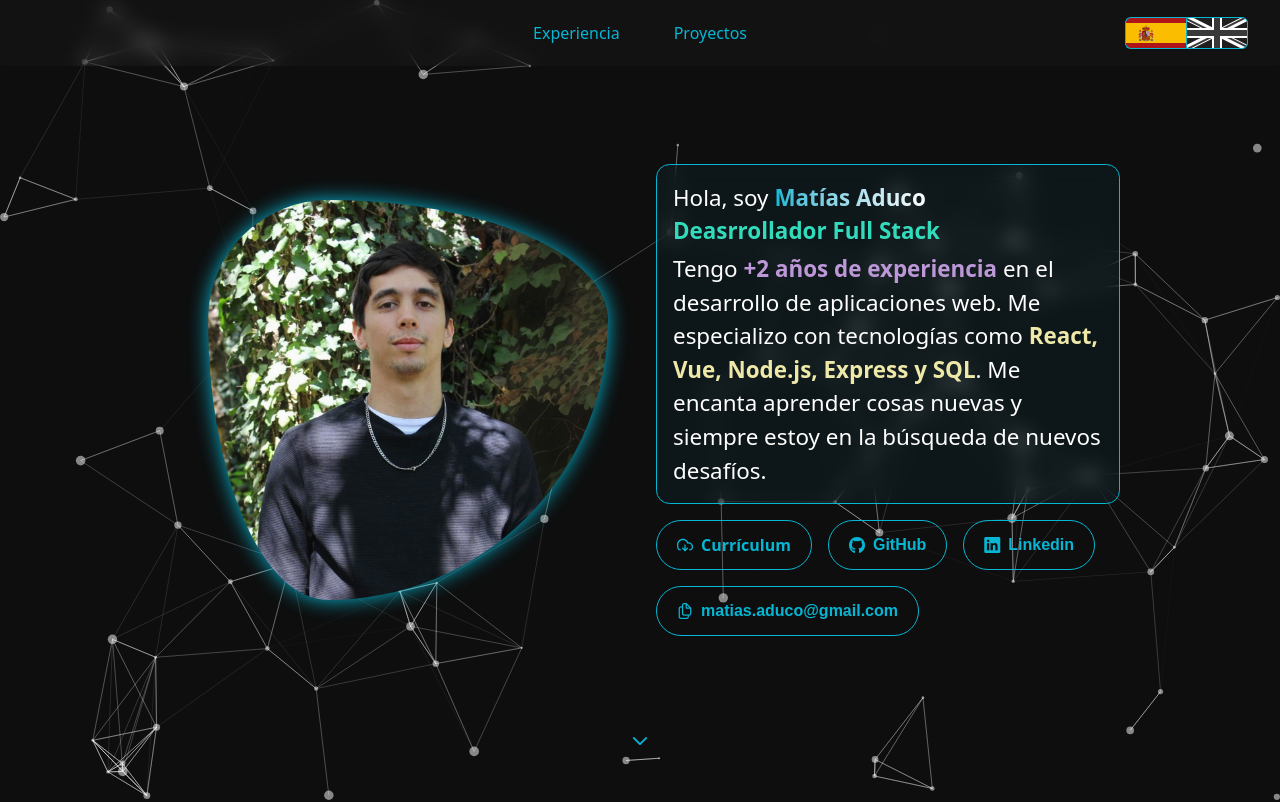
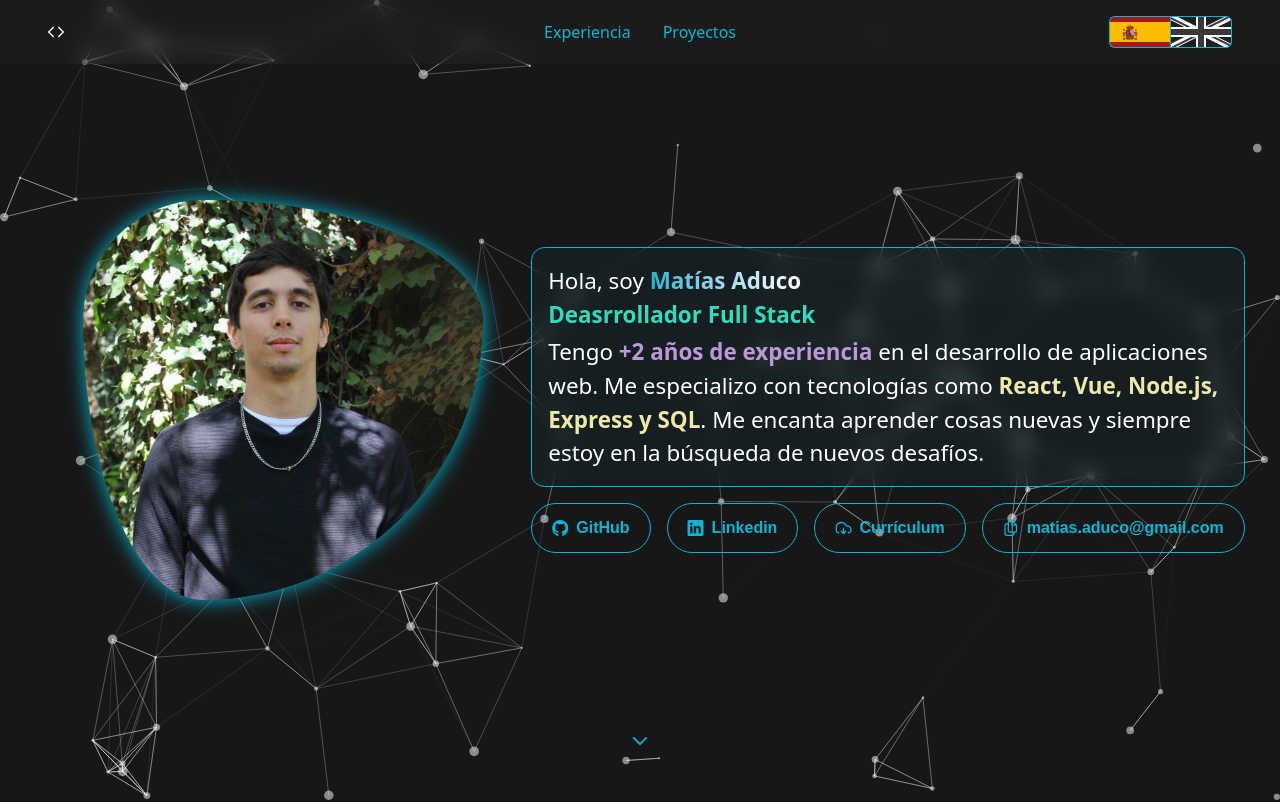
Before and after one commit to matiasaduco/portfolio, a React (Vite) app: page / in a window 1280 px wide. Shown: the top 802 px of the page. Built offline with nearby package versions, Linux system fonts and the light colour scheme; a web font is replaced by a local one.

Commit message:
AboutMe ahora se llama Home
Agregado ícono de Home a la NavBar

```diff
--- a/src/App.css
+++ b/src/App.css
@@ -2,7 +2,7 @@
 
 html {
   scroll-behavior: smooth;
-  background-color: #0e0e0e;
+  background-color: #171717;
   color: white;
 }
 
--- a/src/App.jsx
+++ b/src/App.jsx
@@ -1,8 +1,49 @@
 import './App.css'
 import 'primereact/resources/themes/lara-light-cyan/theme.css'
+// import 'primereact/resources/themes/bootstrap4-light-blue/theme.css'
+// import 'primereact/resources/themes/bootstrap4-light-purple/theme.css'
+// import 'primereact/resources/themes/bootstrap4-dark-blue/theme.css'
+// import 'primereact/resources/themes/bootstrap4-dark-purple/theme.css'
+// import 'primereact/resources/themes/md-light-indigo/theme.css'
+// import 'primereact/resources/themes/md-light-deeppurple/theme.css'
+// import 'primereact/resources/themes/md-dark-indigo/theme.css'
+// import 'primereact/resources/themes/md-dark-deeppurple/theme.css'
+// import 'primereact/resources/themes/mdc-light-indigo/theme.css'
+// import 'primereact/resources/themes/mdc-light-deeppurple/theme.css'
+// import 'primereact/resources/themes/mdc-dark-indigo/theme.css'
+// import 'primereact/resources/themes/mdc-dark-deeppurple/theme.css'
+// import 'primereact/resources/themes/tailwind-light/theme.css'
+// import 'primereact/resources/themes/fluent-light/theme.css'
+// import 'primereact/resources/themes/lara-light-blue/theme.css'
+// import 'primereact/resources/themes/lara-light-indigo/theme.css'
+// import 'primereact/resources/themes/lara-light-purple/theme.css'
+// import 'primereact/resources/themes/lara-light-teal/theme.css'
+// import 'primereact/resources/themes/lara-dark-blue/theme.css'
+// import 'primereact/resources/themes/lara-dark-indigo/theme.css'
+// import 'primereact/resources/themes/lara-dark-purple/theme.css'
+// import 'primereact/resources/themes/lara-dark-teal/theme.css'
+// import 'primereact/resources/themes/soho-light/theme.css'
+// import 'primereact/resources/themes/soho-dark/theme.css'
+// import 'primereact/resources/themes/viva-light/theme.css'
+// import 'primereact/resources/themes/viva-dark/theme.css'
+// import 'primereact/resources/themes/mira/theme.css'
+// import 'primereact/resources/themes/nano/theme.css'
+// import 'primereact/resources/themes/saga-blue/theme.css'
+// import 'primereact/resources/themes/saga-green/theme.css'
+// import 'primereact/resources/themes/saga-orange/theme.css'
+// import 'primereact/resources/themes/saga-purple/theme.css'
+// import 'primereact/resources/themes/vela-blue/theme.css'
+// import 'primereact/resources/themes/vela-green/theme.css'
+// import 'primereact/resources/themes/vela-orange/theme.css'
+// import 'primereact/resources/themes/vela-purple/theme.css'
+// import 'primereact/resources/themes/arya-blue/theme.css'
+// import 'primereact/resources/themes/arya-green/theme.css'
+// import 'primereact/resources/themes/arya-orange/theme.css'
+// import 'primereact/resources/themes/arya-purple/theme.css'
+
 import 'primeicons/primeicons.css'
 import NavBar from '@/app/NavBar'
-import AboutMe from '@/app/AboutMe/AboutMe'
+import Home from '@/app/Home'
 import Experience from '@/app/Experience'
 // import Skills from '@/app/Skills/Skills'
 // import Projects from '@/app/Projects/Projects'
@@ -13,7 +54,7 @@ function App() {
   return (
     <PrimeReactProvider>
       <NavBar />
-      <AboutMe />
+      <Home />
       <Experience />
       {/* <Projects /> */}
       {/* <Skills /> */}
--- a/src/app/AboutMe/aboutMe.css
+++ /dev/null
@@ -1,8 +0,0 @@
-.profile {
-  border-radius: 30% 70% 70% 30% / 30% 30% 70% 70%;
-}
-
-.biography {
-  font-size: 1.4em;
-  border-radius: 0.6em;
-}
--- a/src/app/Experience.jsx
+++ b/src/app/Experience.jsx
@@ -4,7 +4,7 @@ const Experience = () => {
   const { t } = useTranslation()
 
   return (
-    <section id='experiencia' className='py-10'>
+    <section id='experience' className='py-10'>
       <h1 className='text-center text-6xl mb-15'>{t('experience.title')}</h1>
 
       <ol className='relative border-s border-gray-200 dark:border-gray-700 mx-auto max-w-2xl'>
--- a/src/app/AboutMe/AboutMe.jsx
+++ b/src/app/Home.jsx
@@ -1,4 +1,3 @@
-import './aboutMe.css'
 import perfil from '@/assets/images/perfil.jpg'
 import cv from '@/assets/downloads/CV_2023022817213428.pdf'
 import { Button } from 'primereact/button'
@@ -17,19 +16,20 @@ const AboutMe = () => {
 
   return (
     <div
-      id='inicio'
+      id='home'
       className='flex md:flex-col lg:flex-row h-screen justify-center items-center gap-12'
       style={{ width: '75%', margin: 'auto' }}
     >
       <ReactParticles />
       <img
-        className='profile w-100 z-1 drop-shadow-[0_0_10px_#06B6D4]'
+        className='w-100 z-1 drop-shadow-[0_0_10px_#06B6D4]'
         src={perfil}
         alt='Foto de Perfil'
+        style={{ borderRadius: '30% 70% 70% 30% / 30% 30% 70% 70%' }}
       />
       <div className='flex flex-col gap-4'>
         <div
-          className='biography border border-[#06B6D4] bg-[#06B6D4]/5 p-4'
+          className='text-[1.4em] border rounded-[0.6em] border-[#06B6D4] bg-[#06B6D4]/5 p-4'
           style={{ backdropFilter: 'blur(10px)' }}
         >
           <Trans i18nKey='hi'>
@@ -48,14 +48,6 @@ const AboutMe = () => {
           </Trans>
         </div>
         <div className='flex gap-4 md:justify-center lg:justify-start'>
-          <a
-            href={cv}
-            download='Matias Gonzalez Aduco.pdf'
-            className='gap-2 p-button font-bold p-button-rounded p-button-outlined'
-          >
-            <i className='pi pi-cloud-download' />
-            {t('resume')}
-          </a>
           <Button
             label='GitHub'
             icon='pi pi-github'
@@ -74,9 +66,14 @@ const AboutMe = () => {
             rounded
             outlined
           />
-        </div>
           <Button
-          className='md:self-center lg:self-start'
+            label={t('resume')}
+            icon='pi pi-cloud-download'
+            onClick={() => window.open(cv, '_blank')}
+            rounded
+            outlined
+          />
+          <Button
             label='matias.aduco@gmail.com'
             icon={`pi ${!copied ? 'pi-copy' : 'pi-check'}`}
             onClick={copy}
@@ -84,6 +81,7 @@ const AboutMe = () => {
             outlined
           />
         </div>
+      </div>
       <i className='pi pi-chevron-down animate-bounce absolute md:bottom-[1rem] lg:bottom-[3rem] text-[#06B6D4]' />
     </div>
   )
--- a/src/app/NavBar.jsx
+++ b/src/app/NavBar.jsx
@@ -19,6 +19,9 @@ const Menu = () => {
     setLanguage(value)
   }
 
+  const btnHover =
+    'text-[#06B6D4] p-4 border-b-2 border-b-[transparent] hover:border-b-[#06B6D4] transition duration-300 easi-in-out'
+
   return (
     <header
       className='fixed top-0 z-2 p-2'
@@ -28,14 +31,17 @@ const Menu = () => {
         backgroundColor: 'rgba(255, 255, 255, 0.02)',
       }}
     >
-      <nav className='flex justify-center gap-3'>
-        <a href='#experiencia' className='p-button p-button-text'>
-          {t('experience.title')}
-        </a>
-        <a href='#projects' className='p-button p-button-text'>
-          {t('projects')}
-        </a>
-        <div className='self-center absolute right-[2rem]'>
+      <nav className='flex justify-between items-center mx-10'>
+        <a href='#home' className='pi pi-code w-[123px]' />
+        <div className='my-3'>
+          <a href='#experience' className={btnHover}>
+            {t('experience.title')}
+          </a>
+          <a href='#projects' className={btnHover}>
+            {t('projects')}
+          </a>
+        </div>
+        <div className='w-[123px]'>
           <ButtonGroup>
             {languages.map((lang) => (
               <Button
```
Lines whose indentation alone changed are shown as unchanged.
